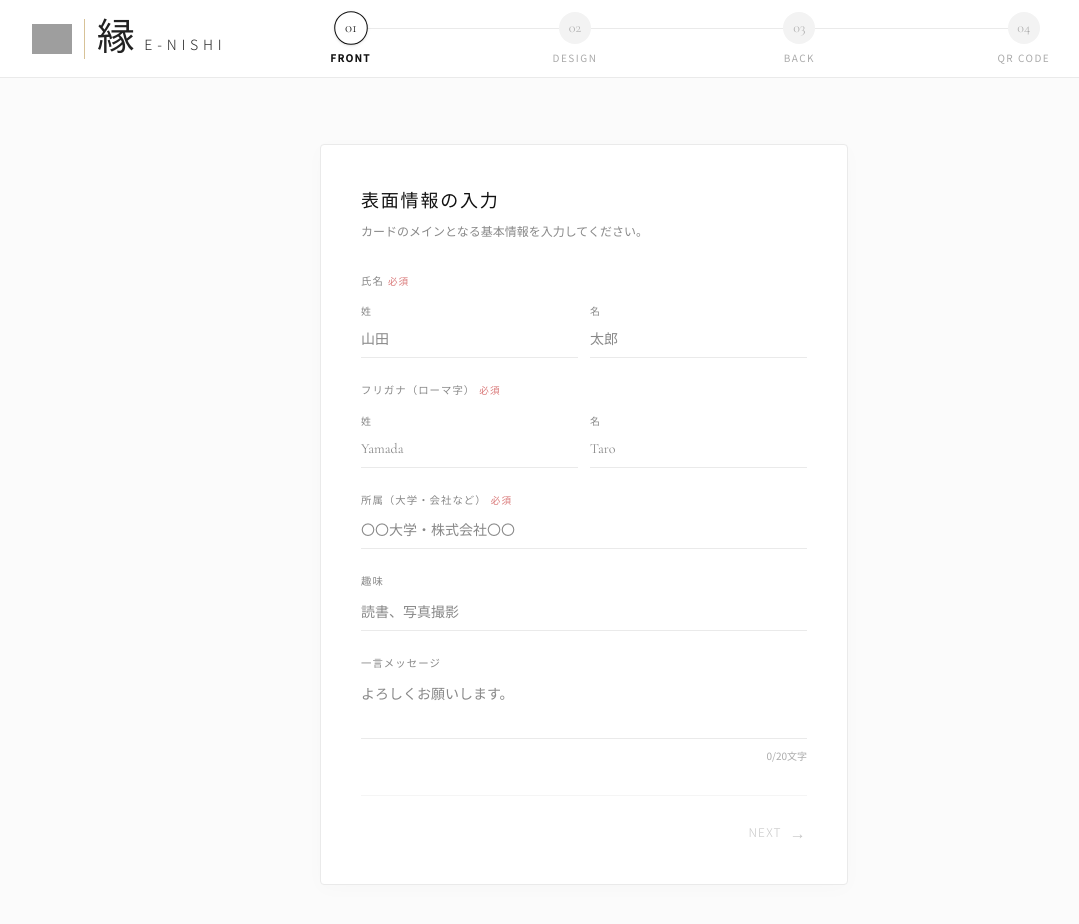
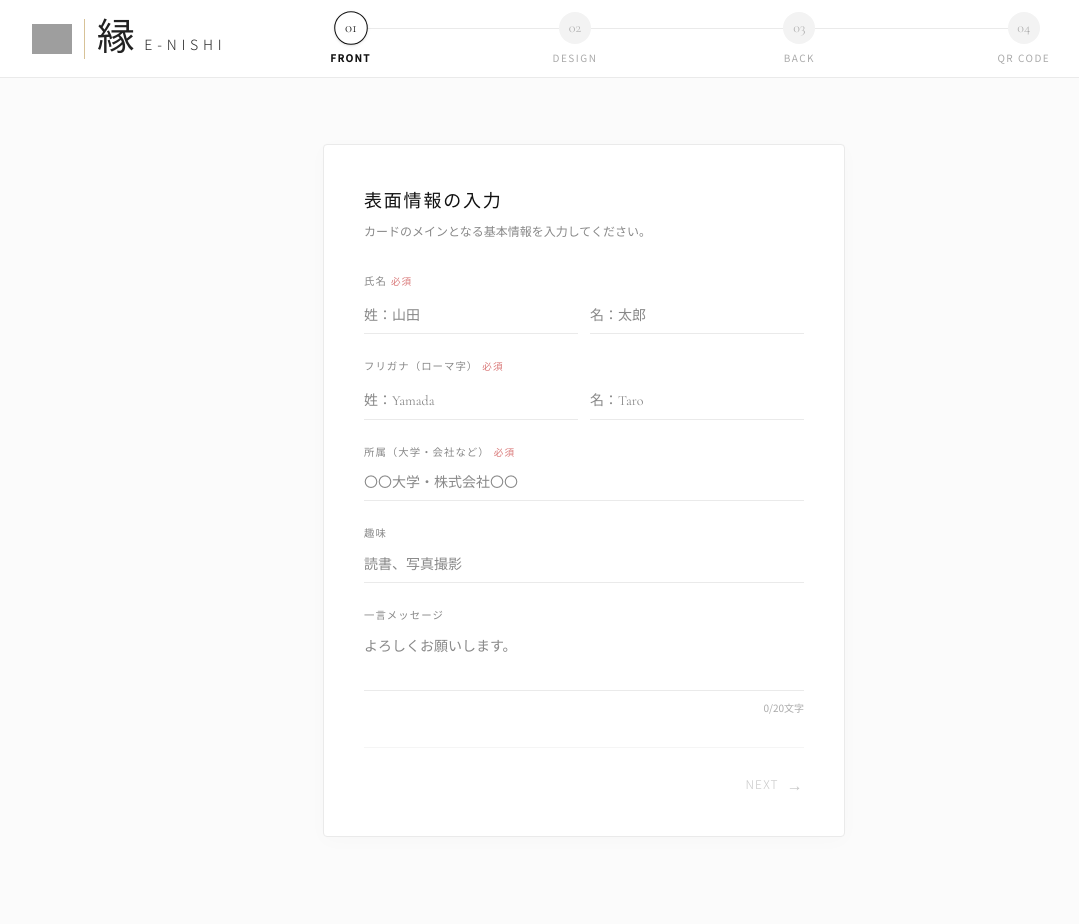
Before and after one commit to hinatahoriba/e-Nishi, a Next.js app: page / in a window 1280 px wide. Shown: the top 924 px of the page, without its empty margins (56-1135 px from the left). Built offline with nearby package versions, Linux system fonts and the light colour scheme; grey boxes are pictures that could not be loaded.

Commit message:
update: 入力フォームのデザインを調整

```diff
--- a/src/components/home/Step1Form.js
+++ b/src/components/home/Step1Form.js
@@ -29,26 +29,24 @@ export default function Step1Form({ formData, setFormData }) {
           氏名<span className="required-mark">必須</span>
         </label>
         <div className="mt-2 grid grid-cols-2 gap-3">
-          <div className="space-y-1">
-            <label className="text-[10px] tracking-[0.1em] text-[#888]">姓</label>
           <input
             type="text"
             className="input-field"
-              placeholder="山田"
+            placeholder="姓：山田"
+            aria-label="氏名の姓"
+            autoComplete="family-name"
             value={nameParts.familyName}
             onChange={(e) => updateName(e.target.value, nameParts.givenName)}
           />
-          </div>
-          <div className="space-y-1">
-            <label className="text-[10px] tracking-[0.1em] text-[#888]">名</label>
           <input
             type="text"
             className="input-field"
-              placeholder="太郎"
+            placeholder="名：太郎"
+            aria-label="氏名の名"
+            autoComplete="given-name"
             value={nameParts.givenName}
             onChange={(e) => updateName(nameParts.familyName, e.target.value)}
           />
-          </div>
         </div>
       </div>
       <div>
@@ -56,28 +54,26 @@ export default function Step1Form({ formData, setFormData }) {
           フリガナ（ローマ字）<span className="required-mark">必須</span>
         </label>
         <div className="mt-2 grid grid-cols-2 gap-3">
-          <div className="space-y-1">
-            <label className="text-[10px] tracking-[0.1em] text-[#888]">姓</label>
           <input
             type="text"
             className="input-field text-base"
             style={{ fontFamily: "var(--font-cormorant-garamond), serif" }}
-              placeholder="Yamada"
+            placeholder="姓：Yamada"
+            aria-label="フリガナの姓"
+            autoComplete="family-name"
             value={romanParts.familyName}
             onChange={(e) => updateRoman(e.target.value, romanParts.givenName)}
           />
-          </div>
-          <div className="space-y-1">
-            <label className="text-[10px] tracking-[0.1em] text-[#888]">名</label>
           <input
             type="text"
             className="input-field text-base"
             style={{ fontFamily: "var(--font-cormorant-garamond), serif" }}
-              placeholder="Taro"
+            placeholder="名：Taro"
+            aria-label="フリガナの名"
+            autoComplete="given-name"
             value={romanParts.givenName}
             onChange={(e) => updateRoman(romanParts.familyName, e.target.value)}
           />
-          </div>
         </div>
       </div>
       <div>
```
Lines whose indentation alone changed are shown as unchanged.
